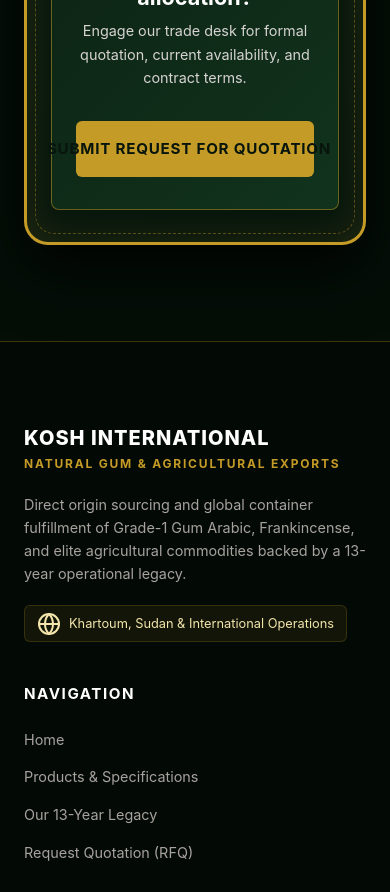
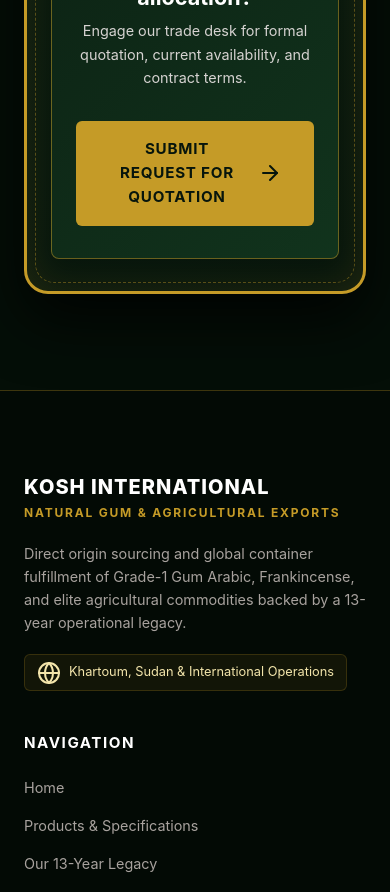
Before and after one commit to Makispear/Koush-International-Natural-Gum-FE, a React (Vite) app: page / in a window 390 px wide. Shown: the part 3640-4532 px from the top of the page. Built offline with nearby package versions, Linux system fonts and the light colour scheme; no server answers.

Commit message:
fix overlap on small phones

```diff
--- a/src/components/closing-assurance/closingAssurance.css
+++ b/src/components/closing-assurance/closingAssurance.css
@@ -217,6 +217,14 @@
 
   .closing-cta-btn {
     justify-content: center;
+    width: 100%;
+    box-sizing: border-box;
+    white-space: normal;
+    text-align: center;
+  }
+
+  .closing-cta-btn svg {
+    flex-shrink: 0;
   }
 
   .clause-item {
--- a/src/components/contact/requestQuote.css
+++ b/src/components/contact/requestQuote.css
@@ -67,12 +67,14 @@
   display: grid;
   grid-template-columns: 1fr 1fr;
   gap: 1.5rem;
+  min-width: 0;
 }
 
 .form-group {
   display: flex;
   flex-direction: column;
   gap: 0.5rem;
+  min-width: 0;
 }
 
 .form-group.full-width {
@@ -93,6 +95,9 @@
 .form-group input,
 .form-group textarea,
 .rfq-select {
+  box-sizing: border-box;
+  width: 100%;
+  min-width: 0;
   background-color: rgba(4, 14, 7, 0.8);
   border: 1px solid rgba(197, 155, 39, 0.25);
   border-radius: 0.375rem;
```
